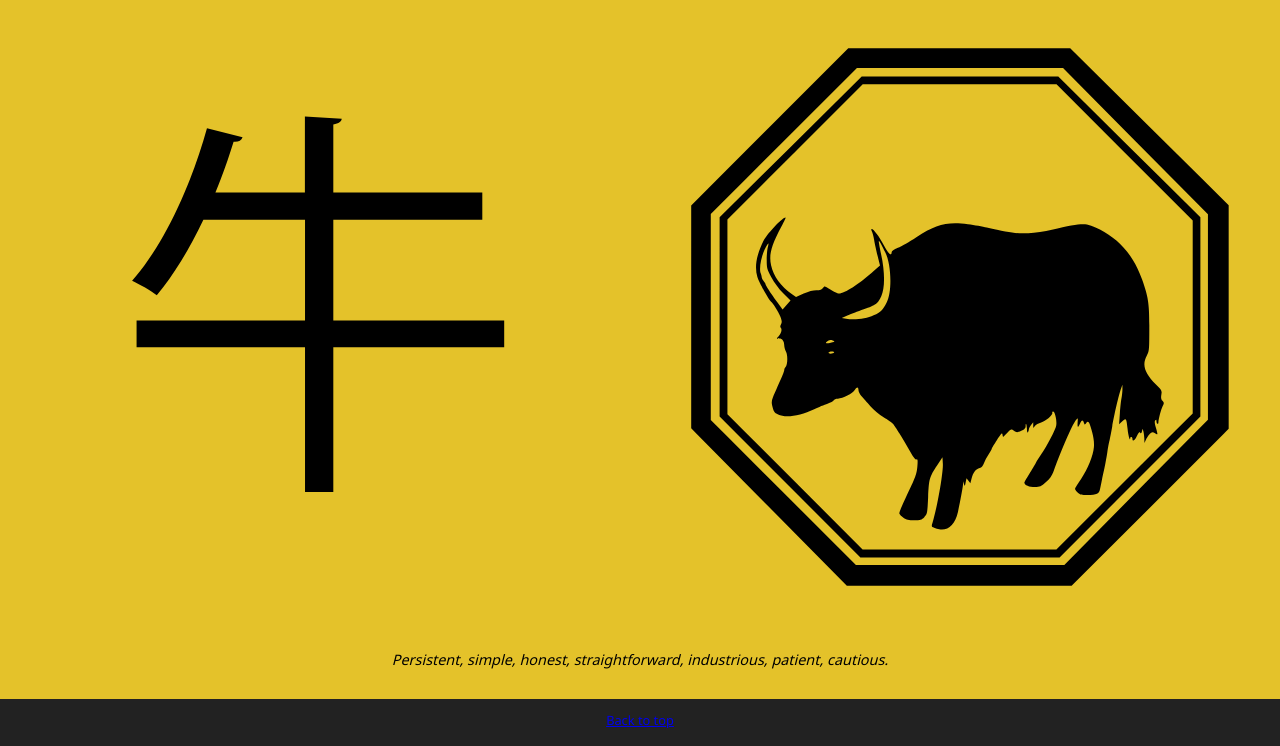
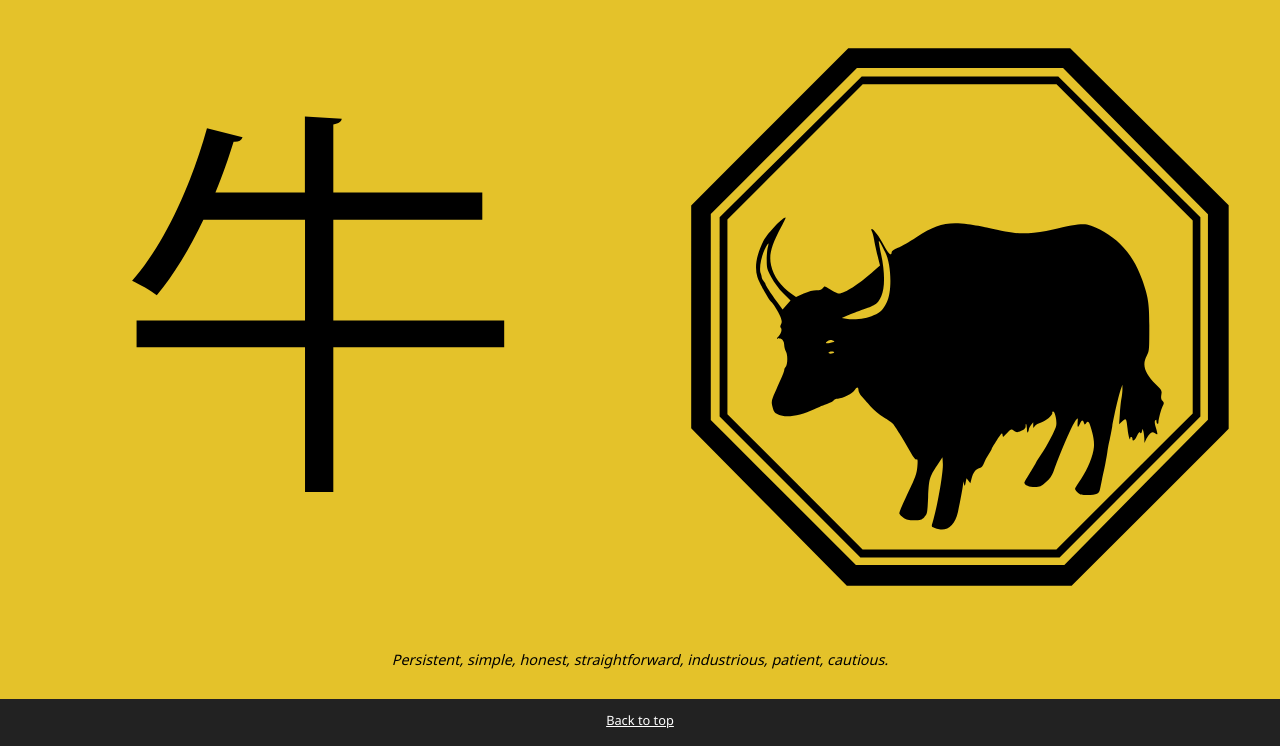
Before and after one commit to Hodo-/dsn1674-project-2, a plain HTML site: page index.html in a window 1280 px wide. In both pictures the pointer is over the link "Back to top". Shown: the part 3378-4124 px from the top of the page. Drawn offline with Linux system fonts and the light colour scheme.

Commit message:
Fixed footer a:hoover.

```diff
--- a/css/main.css
+++ b/css/main.css
@@ -281,7 +281,7 @@ footer {
 	line-height: 1;
 }
 
-div a:hover {
+footer a:hover {
 	background-color: #222222;
 	color: white;
 }
```
